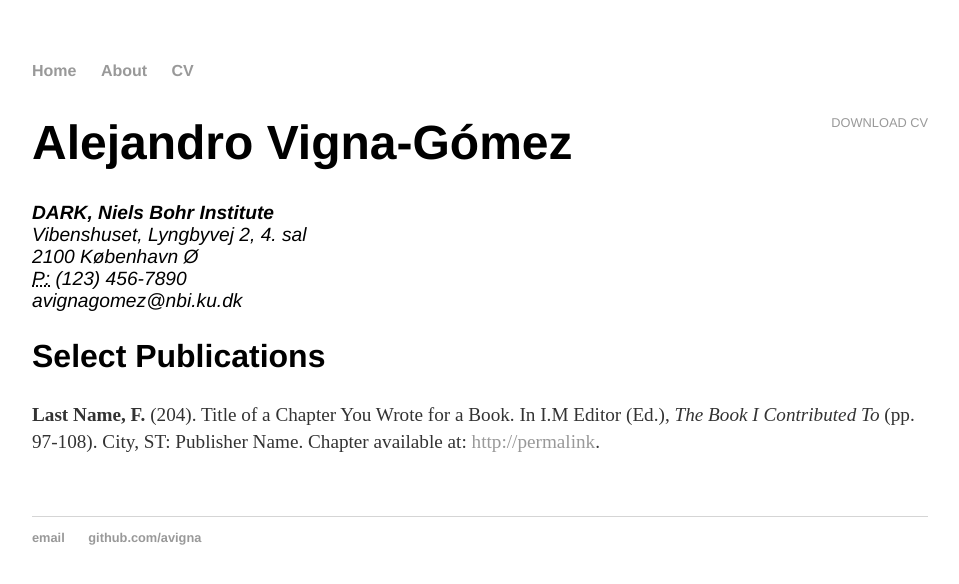
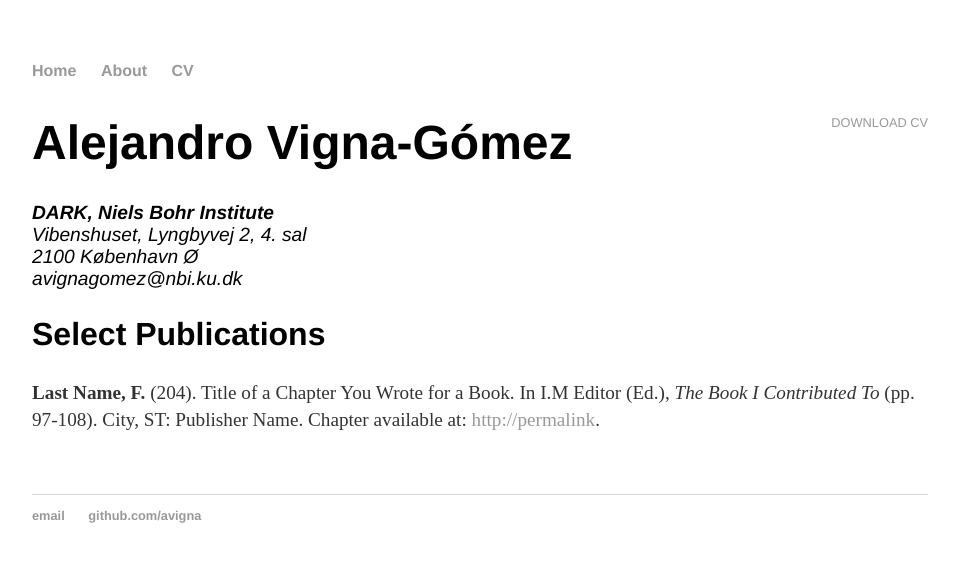
Before and after one commit to avigna/avigna.github.io, a Jekyll site: the page built from cv/index.html, in a window 1280 px wide. Shown: the top 584 px of the page, without its empty margins (160-1119 px from the left). Built offline with Jekyll 4.4.1, drawn with Linux system fonts in a browser that asks for light colours.

Commit message:
Update index.html

```diff
--- a/cv/index.html
+++ b/cv/index.html
@@ -10,7 +10,6 @@ title: CV
 					<strong>DARK, Niels Bohr Institute</strong><br>
 					Vibenshuset, Lyngbyvej 2, 4. sal <br>
 					2100 København Ø <br>
-					<abbr title="phone">P:</abbr> (123) 456-7890<br>
 					<span class="obfuscate">avignagomez@nbi.ku.dk</span>
 					</address>
 
```
